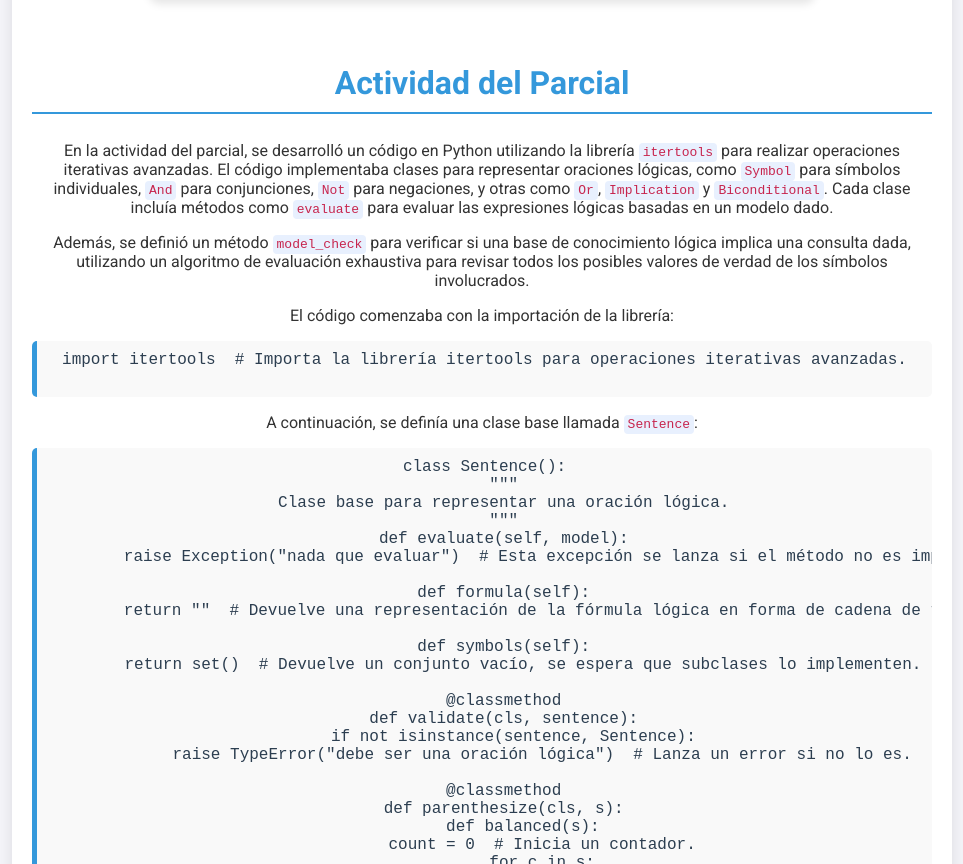
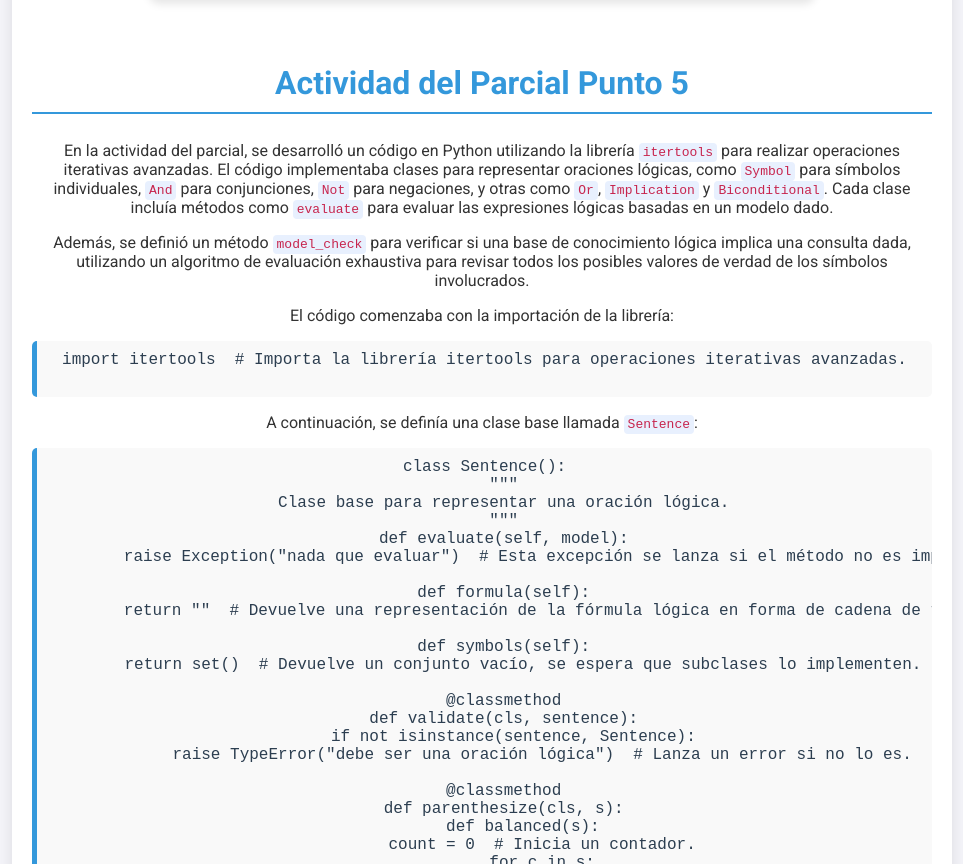
Before and after one commit to ViviDiaz00/InteligenciaArtificial, a plain HTML site: page index.html in a window 1280 px wide. Shown: the part 4513-5377 px from the top of the page, without its empty margins (158-1121 px from the left). Drawn offline with Linux system fonts and the light colour scheme.

Commit message:
Update index.html

```diff
--- a/index.html
+++ b/index.html
@@ -123,7 +123,7 @@
 
     <!-- Sección Actividad del Parcial -->
     <div class="section">
-        <h2>Actividad del Parcial</h2>
+        <h2>Actividad del Parcial Punto 5 </h2>
         <p>En la actividad del parcial, se desarrolló un código en Python utilizando la librería <code>itertools</code> para realizar operaciones iterativas avanzadas. El código implementaba clases para representar oraciones lógicas, como <code>Symbol</code> para símbolos individuales, <code>And</code> para conjunciones, <code>Not</code> para negaciones, y otras como <code>Or</code>, <code>Implication</code> y <code>Biconditional</code>. Cada clase incluía métodos como <code>evaluate</code> para evaluar las expresiones lógicas basadas en un modelo dado.</p>
         <p>Además, se definió un método <code>model_check</code> para verificar si una base de conocimiento lógica implica una consulta dada, utilizando un algoritmo de evaluación exhaustiva para revisar todos los posibles valores de verdad de los símbolos involucrados.</p>
 
```
